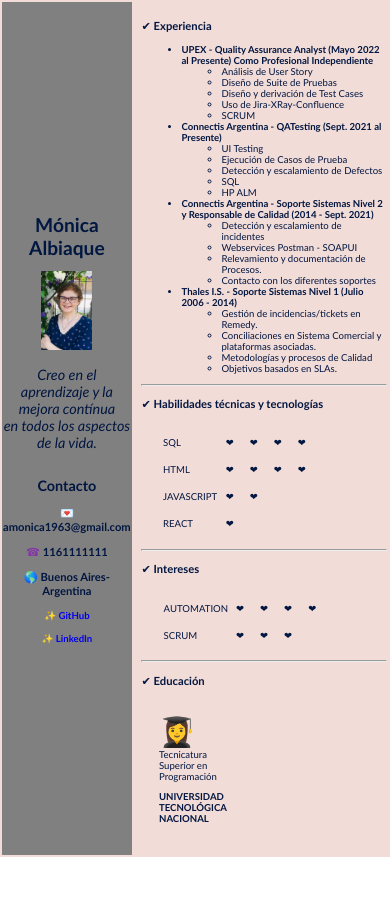
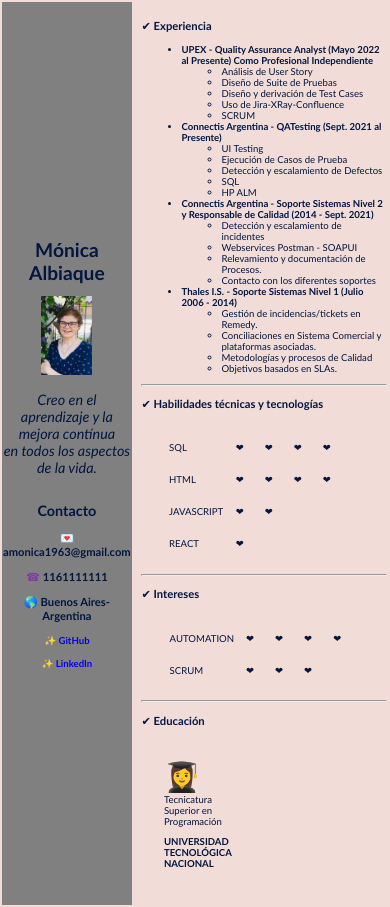
Before and after one commit to AlbiaqueMonica/HTML-CSS-JAVASCRIPT, a plain HTML site: page index.html in a window 390 px wide. Before the commit the page ends 857 px from the top, so only its background shows below. Drawn offline with Linux system fonts and the light colour scheme.

Commit message:
Update media queries

```diff
--- a/styles.css
+++ b/styles.css
@@ -70,6 +70,9 @@ li ul li{
     body{
         font-size: 0.7em;
     }
+    .habilidades-intereses{
+        border-spacing: 1em;
+    }
 
   }
 
@@ -77,4 +80,8 @@ li ul li{
     body{
         font-size: 0.6em;
     }
+    .habilidades-intereses{
+        border-spacing: 2em;
+    }
+
   }
```
